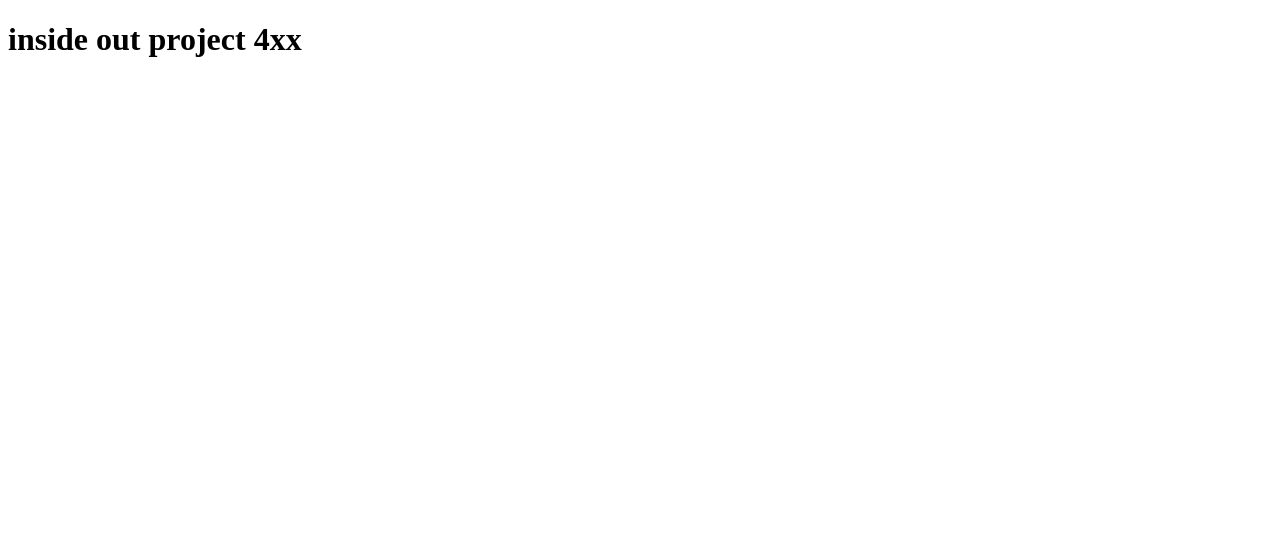
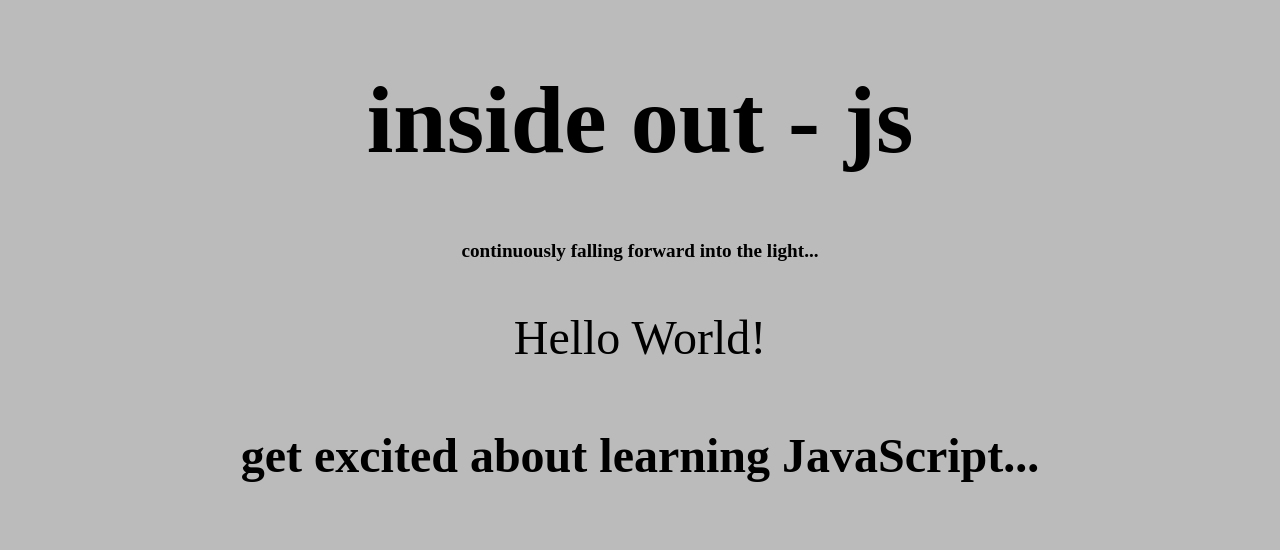
Before and after one commit to albernet/4xx, a plain HTML site: page index.html in a window 1280 px wide. Drawn offline with nearby package versions, Linux system fonts and the light colour scheme.

Commit message:
adding app js content, after added folders assets then js

```diff
--- a/_notes/dwsync.xml
+++ b/_notes/dwsync.xml
@@ -1,5 +1,5 @@
 <?xml version="1.0" encoding="utf-8" ?>
 <dwsync>
 <file name="README.md" server="4xx.andilyn80.com" local="3602186555" remote="3602204520" Dst="-1" />
-<file name="index.html" server="4xx.andilyn80.com" local="3602186666" remote="3602204700" Dst="-1" />
+<file name="index.html" server="4xx.andilyn80.com" local="3602187399" remote="3602205360" Dst="-1" />
 </dwsync>
--- /dev/null
+++ b/assets/js/app.js
@@ -0,0 +1,56 @@
+
+// JavaScript Document
+
+'use strict';
+
+var applicationTitle = 'inside out - js';
+
+var applicationTagLine = 'continuously falling forward into the light...';
+
+window.addEventListener ('load', initializeApplication);
+
+function initializeApplication(){
+
+	document.title = applicationTitle;
+
+	document.body.style.backgroundColor = '#BBB';
+	document.body.style.textAlign = 'center';
+	document.body.style.fontSize = '3em';
+
+	var elWrapper = document.createElement('div');
+	elWrapper.id= 'applicationWrapper';
+	document.body.appendChild(elWrapper);
+
+	var elHeader = document.createElement('header');
+	elWrapper.appendChild(elHeader);
+
+	var elHeaderTitle = document.createElement('h1');
+	elHeaderTitle.innerHTML = applicationTitle;
+	elHeader.appendChild(elHeaderTitle);
+
+	var elHeaderTagLine = document.createElement('h2');
+    elHeaderTagLine.textContent = applicationTagLine;
+    elHeaderTagLine.style.fontSize = '.4em';
+    elHeader.appendChild(elHeaderTagLine);
+
+	var elMain = document.createElement('main');
+	elMain.innerHTML = '<p>Hello World!</p>';
+	elWrapper.appendChild(elMain);
+
+	var elFooter = document.createElement('footer');
+	elFooter.innerHTML = '<h4>get excited about learning JavaScript...</h4>';
+	elWrapper.appendChild(elFooter);
+
+	elHeaderTitle.className = 'animated bounceInDown';
+	elHeaderTagLine.className = 'animated bounceInLeft';
+	elMain.className = 'animated bounceZoomIn';
+	elFooter.className = 'animated bounceInRight';
+
+
+
+
+
+
+
+
+}
--- a/index.html
+++ b/index.html
@@ -1,11 +1,13 @@
-<!doctype html>
-<html>
+
+<!DOCTYPE html>
+<html lang="en">
 <head>
-<meta charset="UTF-8">
-<title>inside out project 4xx</title>
-</head>
+	<meta charset="utf-8">
+	<meta name="viewport" content="width=device-width"/>
+	<link rel="stylesheet" href="https://cdnjs.cloudflare.com/ajax/libs/animate.css/3.5.2/animate.min.css" integrity="sha256-j+P6EZJVrbXgwSR5Mx+eCS6FvP9Wq27MBRC/ogVriY0=" crossorigin="anonymous" />
+    </head>
 
-<body>
-	<h1>inside out project 4xx</h1>
-</body>
+	<body>
+		<script src="assets/js/app.js"></script>
+	</body>
 </html>
```
Also changed, not shown: 1 other file.
